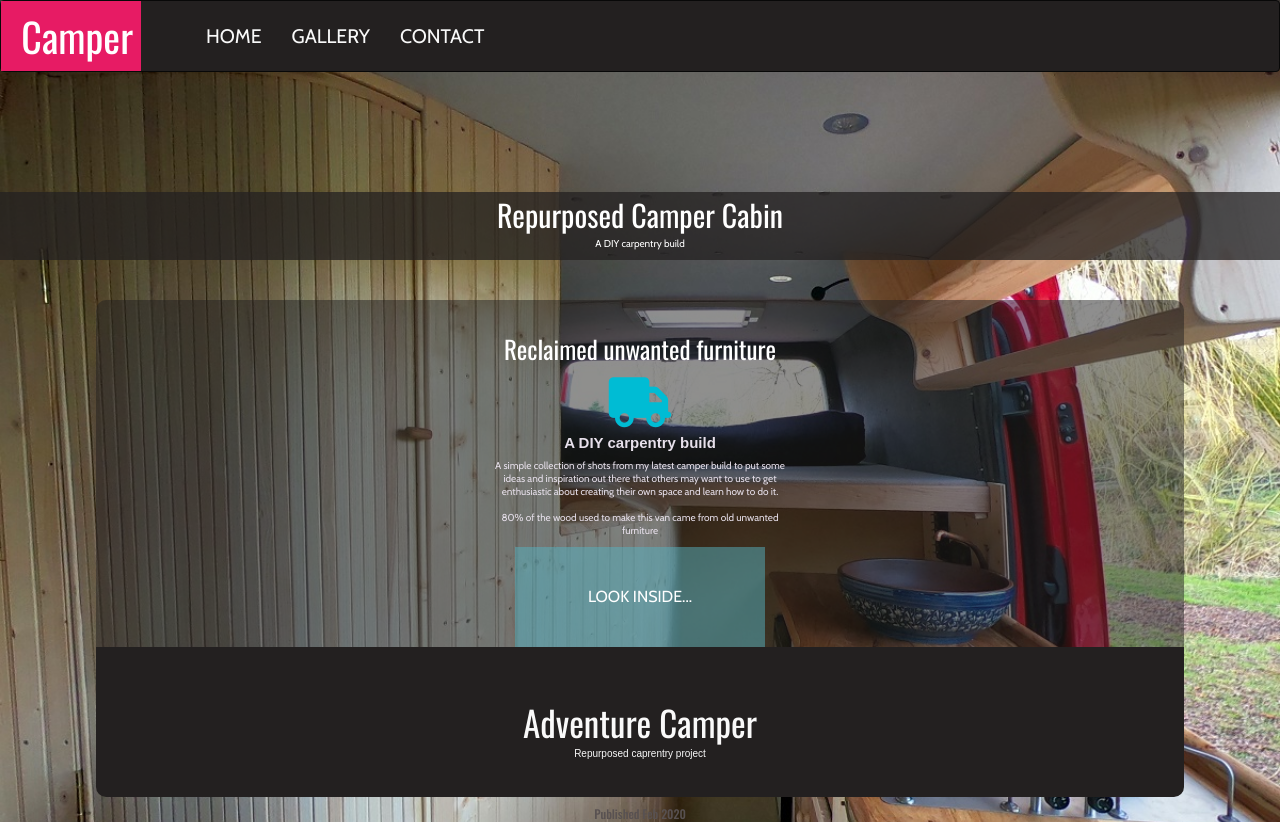
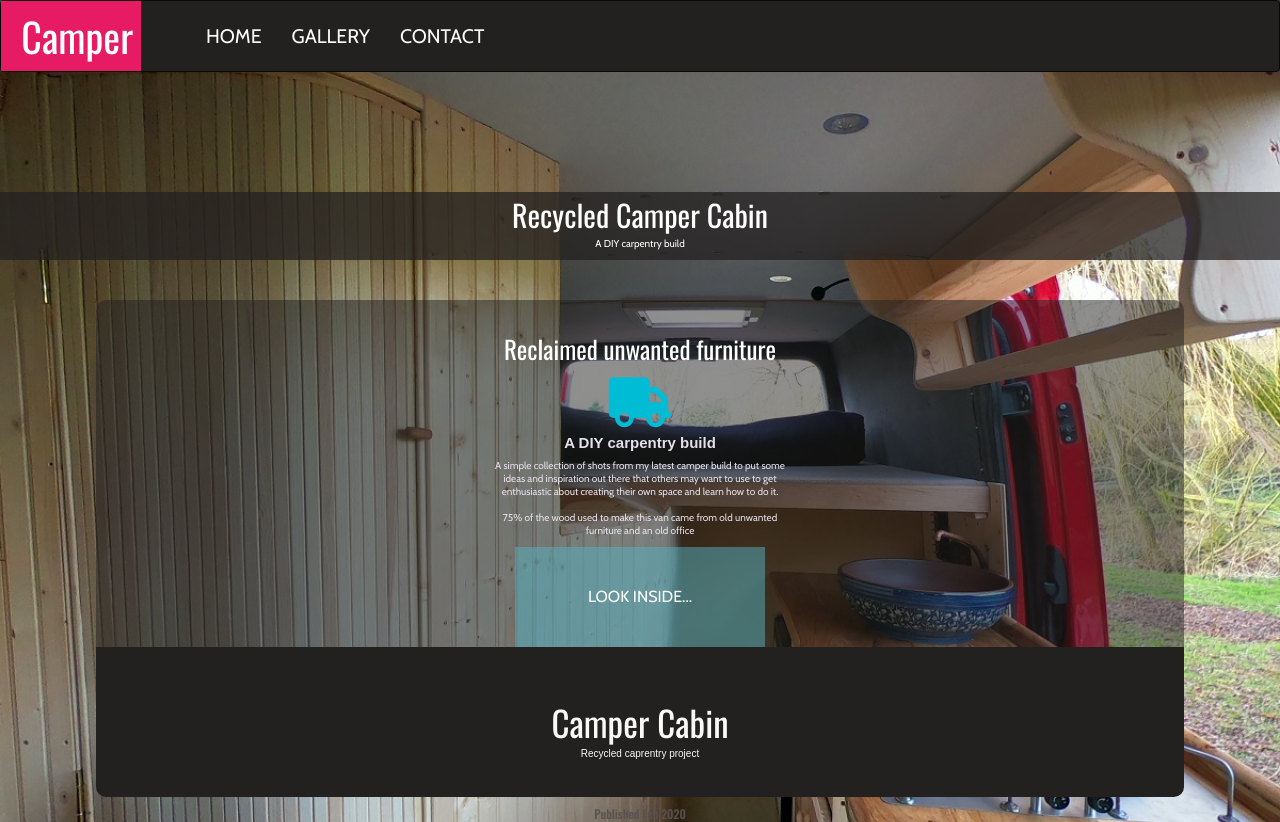
Before and after one commit to Parkes938/Camper, a plain HTML site: page index.html in a window 1280 px wide. Drawn offline with nearby package versions, Linux system fonts and the light colour scheme; no server answers.

Commit message:
Updated main image

```diff
--- a/index.html
+++ b/index.html
@@ -1,7 +1,7 @@
 <!DOCTYPE html>
 <html>
   <head>
-    <title>A Repurposed Cabin Camper</title>
+    <title>A recycled Camper Cabin</title>
     <meta charset="UTF-8">
     <title>by Tom</title>
 
@@ -30,7 +30,7 @@
     <script type="text/javascript" src="scripts/index.js"></script>
 <style>
       html {
-        background: url("img/main.jpg") no-repeat center center fixed;
+        background: url("img/Main.jpg") no-repeat center center fixed;
         -webkit-background-size: cover;
         -moz-background-size: cover;
         -o-background-size: cover;
@@ -92,7 +92,7 @@
     <div id="spacer-div"></div>
 
     <div id="intro-background">
-      <div id="title1-light">Repurposed Camper Cabin</div>
+      <div id="title1-light">Recycled Camper Cabin</div>
       <div class="narrow-content" style="color:#ffffff">A DIY carpentry build</div>
     </div>
 
@@ -106,7 +106,7 @@
           <div>A simple collection of shots from my latest camper build to put some ideas and inspiration out there that others may want to use to get enthusiastic about creating their own space and learn how to do it.
 		  <br>
 		  <br>
-		  80% of the wood used to make this van came from old unwanted furniture</div>
+		  75% of the wood used to make this van came from old unwanted furniture and an old office</div>
           <p style="margin-top:1em">
 
 		  <script>
@@ -143,10 +143,10 @@
     <div id="footer-background">
       <p>
         <span style="font: 3.5em 'Oswald', sans-serif">
-          Adventure Camper
+          Camper Cabin
         </span>
         <br>
-        Repurposed caprentry project
+        Recycled caprentry project
       </p>
 
 
```
